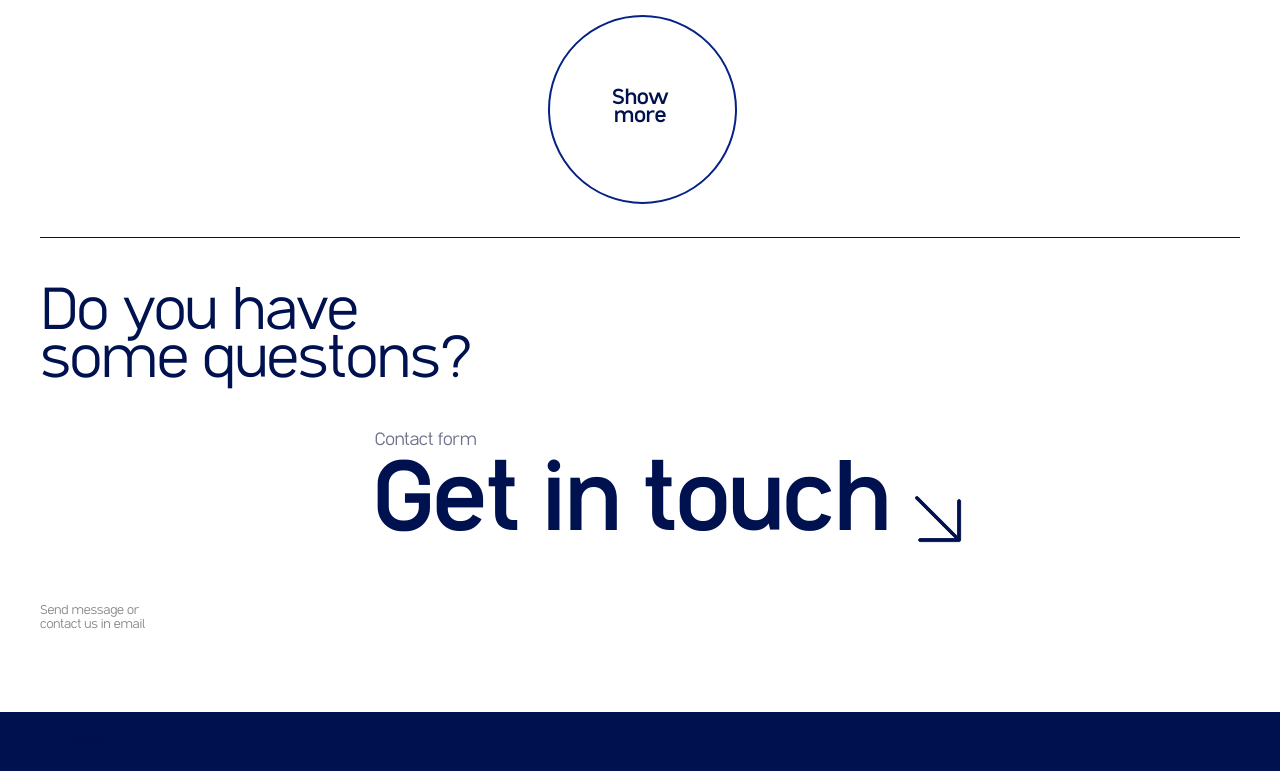
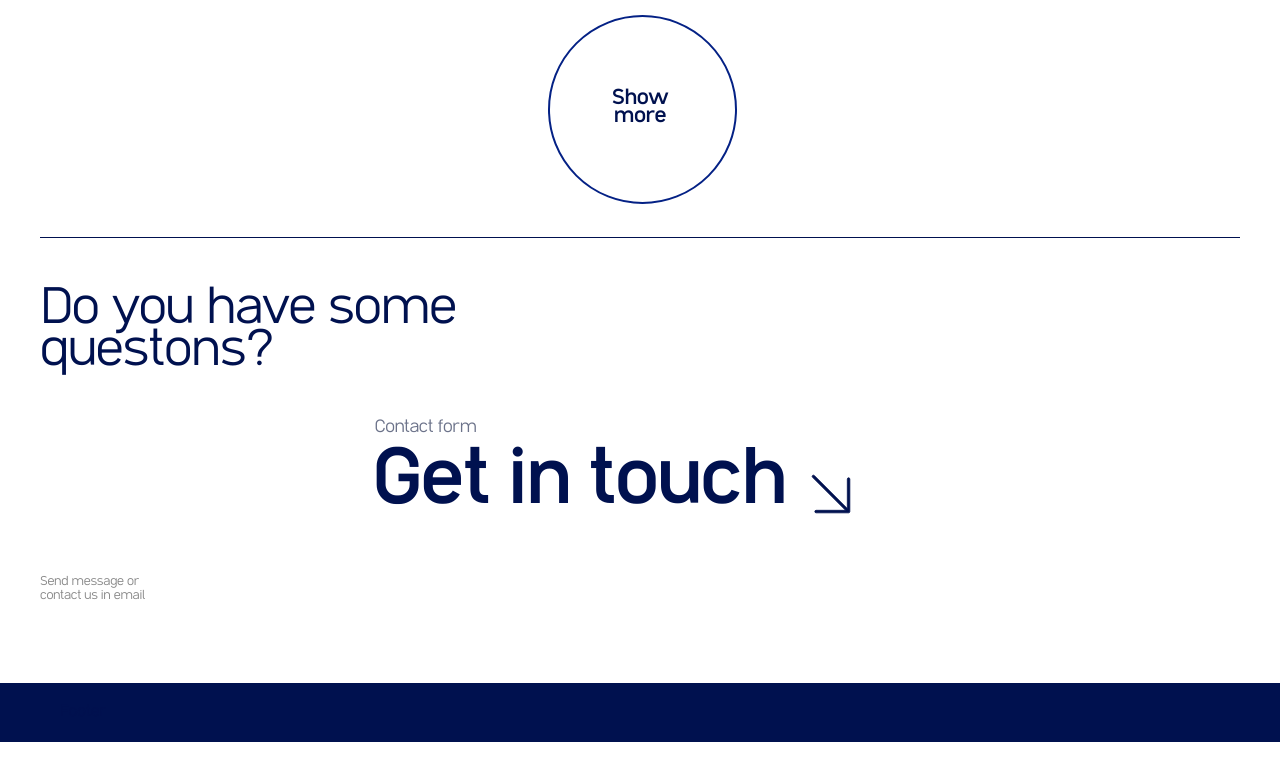
Before and after one commit to irrbis38/investment, a plain HTML site: page html/index.html in a window 1280 px wide. Shown: the part 4205-4976 px from the top of the page. After the commit the page ends 4947 px from the top, so only its background shows below. Drawn offline with Linux system fonts and the light colour scheme; files whose address does not match are found by name.

Commit message:
feat: add adaptive styles to 'get in touch' block

```diff
--- a/sources/src/sass/blocks/_git.scss
+++ b/sources/src/sass/blocks/_git.scss
@@ -1,5 +1,9 @@
 .git {
   padding: 51px 0 80px;
+
+  @include xxs {
+    padding: 20px 0 78px;
+  }
 }
 
 .git__title {
@@ -9,10 +13,34 @@
   font-size: 60px;
   line-height: 80%;
   letter-spacing: -0.02em;
+
+  @include md {
+    font-size: 52px;
+  }
+
+  @include xs {
+    font-size: 42px;
+  }
+
+  @include xxs {
+    max-width: 100%;
+    font-size: 34px;
+    line-height: 92%;
+  }
 }
 
 .git__nav {
   margin: 0 auto 61px 27.72%;
+
+  @include sm {
+    width: max-content;
+    margin: 0 auto 61px;
+  }
+
+  @include xs {
+    margin-bottom: 0;
+    padding-left: 2px;
+  }
 }
 
 .git__suplink {
@@ -23,10 +51,16 @@
   line-height: 80%;
   letter-spacing: -0.02em;
   color: #6c738a;
+
+  @include xs {
+    margin-bottom: 10px;
+  }
 }
 
 .git__link {
+  width: 100%;
   display: flex;
+  // justify-content: space-between;
   align-items: flex-end;
   font-weight: 600;
   font-size: 100px;
@@ -34,10 +68,7 @@
   letter-spacing: -0.02em;
   color: inherit;
   text-decoration: none;
-
-  span:first-child {
-    margin-right: 25px;
-  }
+  gap: 0 25px;
 
   span:last-child {
     display: inline-block;
@@ -50,6 +81,34 @@
   &:hover span:last-child {
     transform: scale(1.4);
   }
+
+  @include md {
+    font-size: 80px;
+
+    span:last-child {
+      width: 40px;
+      height: 40px;
+    }
+  }
+
+  @include xs {
+    font-size: 60px;
+
+    span:last-child {
+      width: 32px;
+      height: 32px;
+    }
+  }
+
+  @include xxs {
+    font-size: 40px;
+    gap: 0 15px;
+
+    span:last-child {
+      width: 23px;
+      height: 23px;
+    }
+  }
 }
 
 .git__text {
@@ -57,4 +116,8 @@
   line-height: 110%;
   letter-spacing: -0.02em;
   color: #878787;
+
+  @include xs {
+    display: none;
+  }
 }
```
Also changed, not shown: html/css/main.css, html/css/main.min.css, 2 other files.
